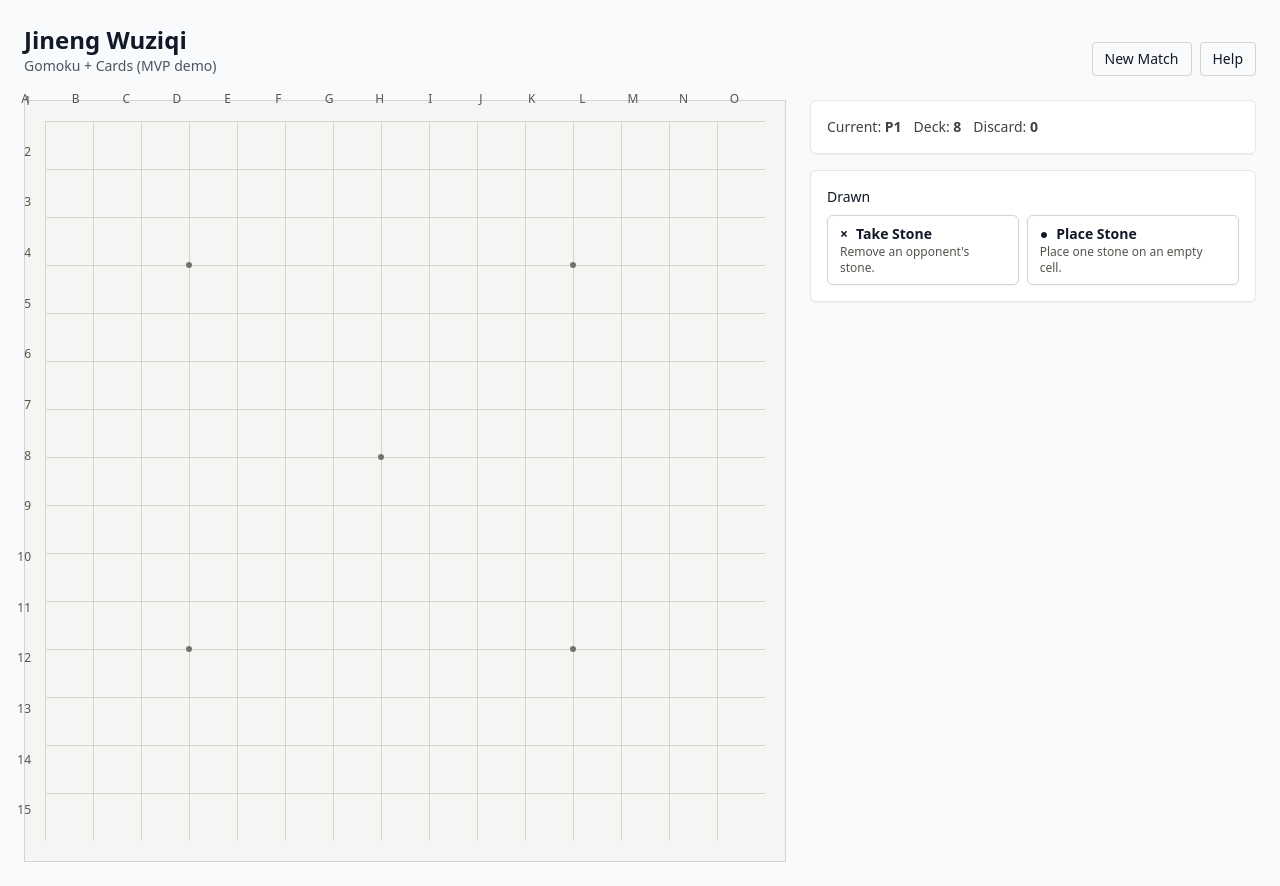
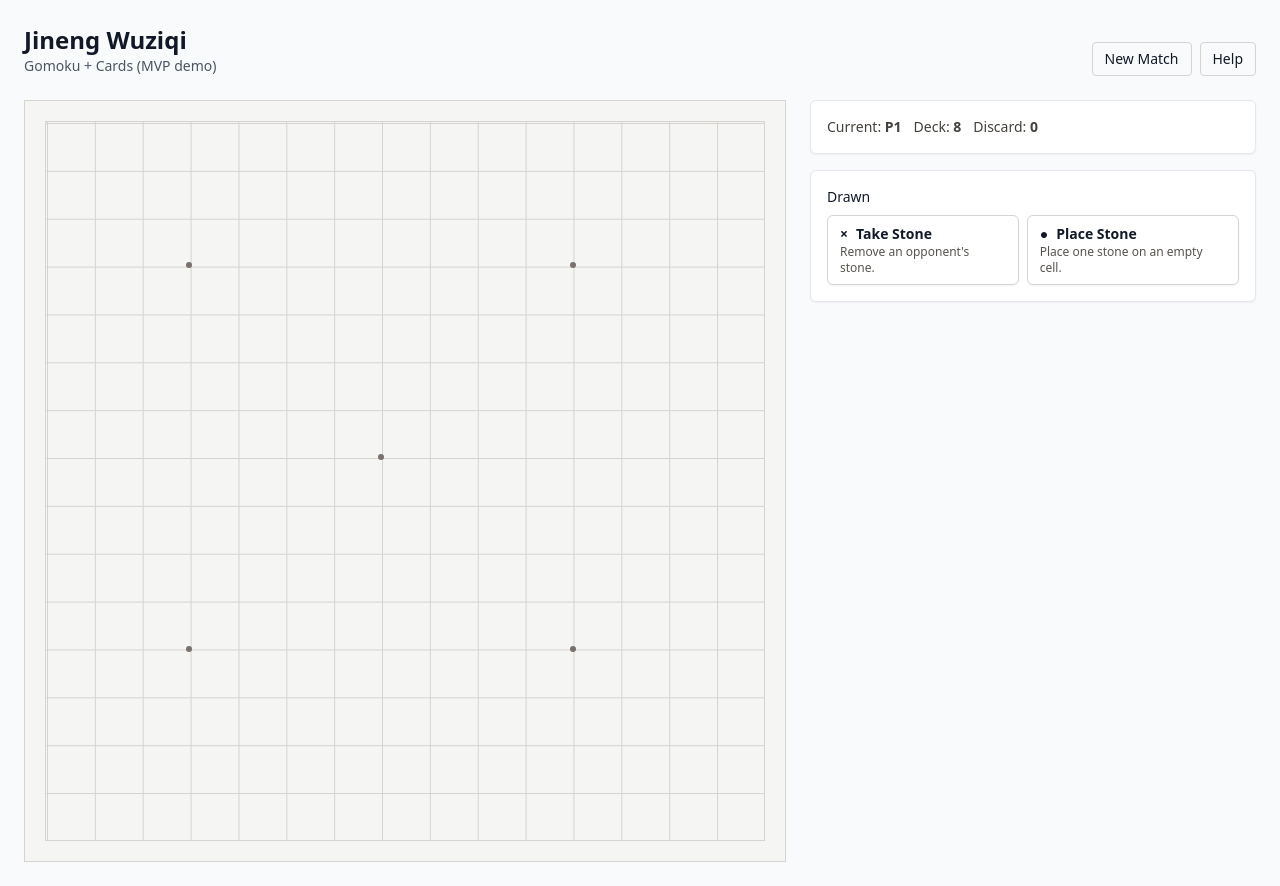
Before and after one commit to Louis-7/jineng-wuziqi, a React (Vite) app: page / in a window 1280 px wide. Built offline with nearby package versions, Linux system fonts and the light colour scheme.

Commit message:
feat: remove coordinate labels from Board component for cleaner UI

```diff
--- a/src/ui/components/Board.tsx
+++ b/src/ui/components/Board.tsx
@@ -8,8 +8,6 @@ export interface BoardProps {
   onCellClick?: (p: Point) => void;
   /** Optional predicate to enable/disable cell clickability */
   isCellEnabled?: (p: Point, value: CellValue) => boolean;
-  /** Show coordinate labels around the board */
-  showCoords?: boolean;
   /** Show star points (hoshi) for typical sizes like 15×15 */
   showStar?: boolean;
 }
@@ -25,15 +23,12 @@ export function Board({
   winningLine,
   onCellClick,
   isCellEnabled,
-  showCoords = true,
   showStar = true,
 }: BoardProps) {
   const size = board.size;
   const tilePercent = `${String(100 / size)}%`;
   const DOT_BASE = 'w-4 h-4 md:w-5 md:h-5 lg:w-6 lg:h-6';
-  // Label helpers
-  const colLabel = (x: number): string => String.fromCharCode('A'.charCodeAt(0) + x);
-  const rowLabel = (y: number): string => String(y + 1);
+  // coordinate labels removed for now
 
   // Star (hoshi) points: for 15×15 show 5 points (center + 4 near-corner), otherwise none
   const starPoints: Point[] = [];
@@ -58,12 +53,14 @@ export function Board({
         {/* continuous grid lines as a background layer inside padded area */}
         <div
           aria-hidden
-          className="pointer-events-none absolute inset-0"
+          className="pointer-events-none absolute inset-0 border border-stone-300 z-0"
           style={{
             backgroundImage:
               'linear-gradient(to right, #d6d3d1 1px, transparent 1px), linear-gradient(to bottom, #d6d3d1 1px, transparent 1px)',
             backgroundSize: `${tilePercent} 100%, 100% ${tilePercent}`,
             backgroundRepeat: 'repeat, repeat',
+            // Shift the first vertical/horizontal grid lines one pixel to avoid overlapping the top/left border
+            backgroundPosition: '1px 0, 0 1px',
           }}
         />
         {/* star points */}
@@ -143,42 +140,6 @@ export function Board({
           }),
         )}
       </div>
-
-      {/* coordinate labels */}
-      {showCoords && (
-        <>
-          {/* column labels (top) */}
-          {Array.from({ length: size }).map((_, x) => (
-            <div
-              key={`col-${String(x)}`}
-              aria-hidden
-              className="absolute text-[10px] md:text-xs text-stone-600"
-              style={{
-                left: `calc(${String((x / size) * 100)}% + 0px)`,
-                top: '6px',
-                transform: 'translate(-50%, -100%)',
-              }}
-            >
-              {colLabel(x)}
-            </div>
-          ))}
-          {/* row labels (left) */}
-          {Array.from({ length: size }).map((_, y) => (
-            <div
-              key={`row-${String(y)}`}
-              aria-hidden
-              className="absolute text-[10px] md:text-xs text-stone-600"
-              style={{
-                left: '6px',
-                top: `calc(${String((y / size) * 100)}% + 0px)`,
-                transform: 'translate(-100%, -50%)',
-              }}
-            >
-              {rowLabel(y)}
-            </div>
-          ))}
-        </>
-      )}
     </div>
   );
 }
```
